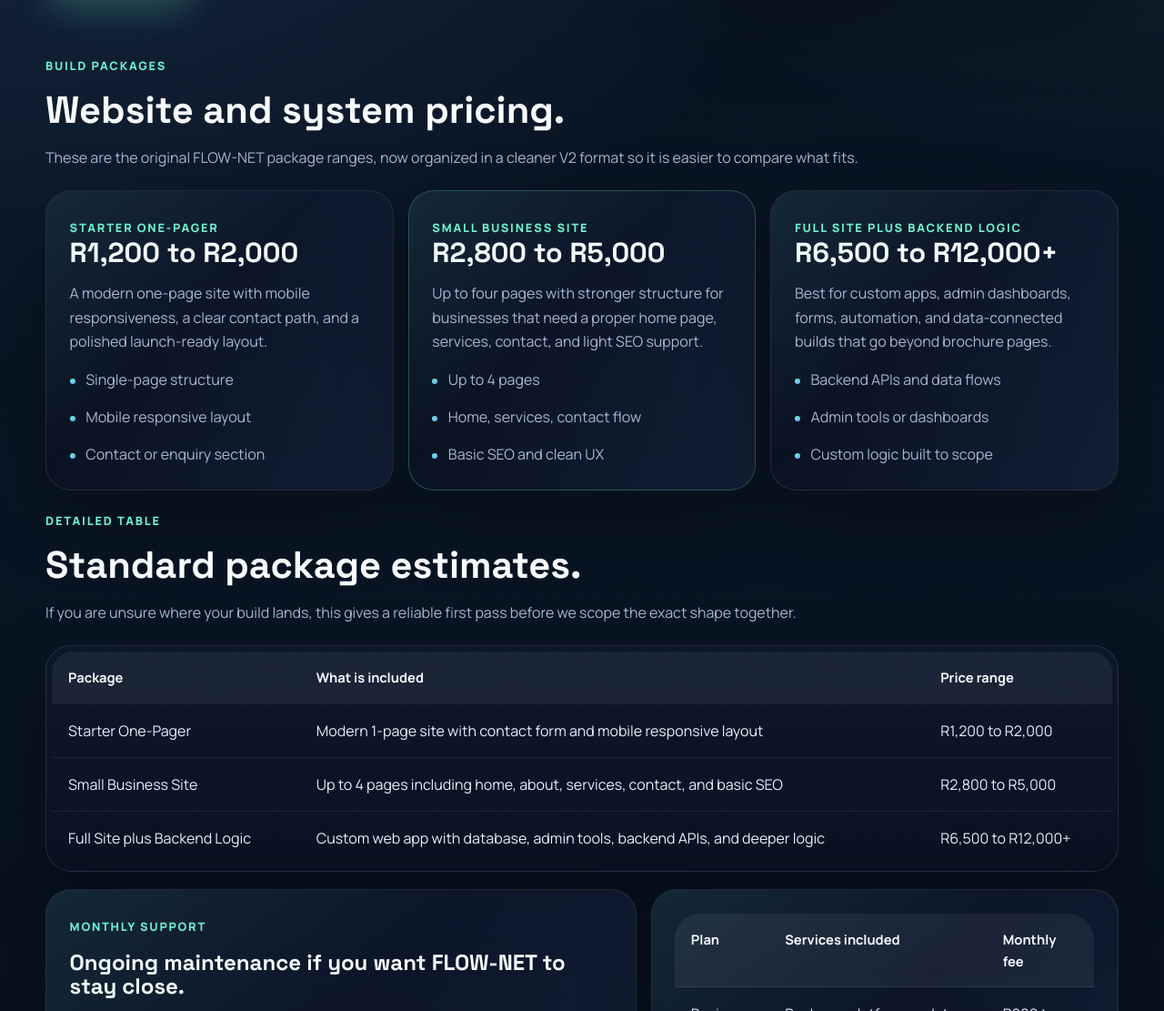
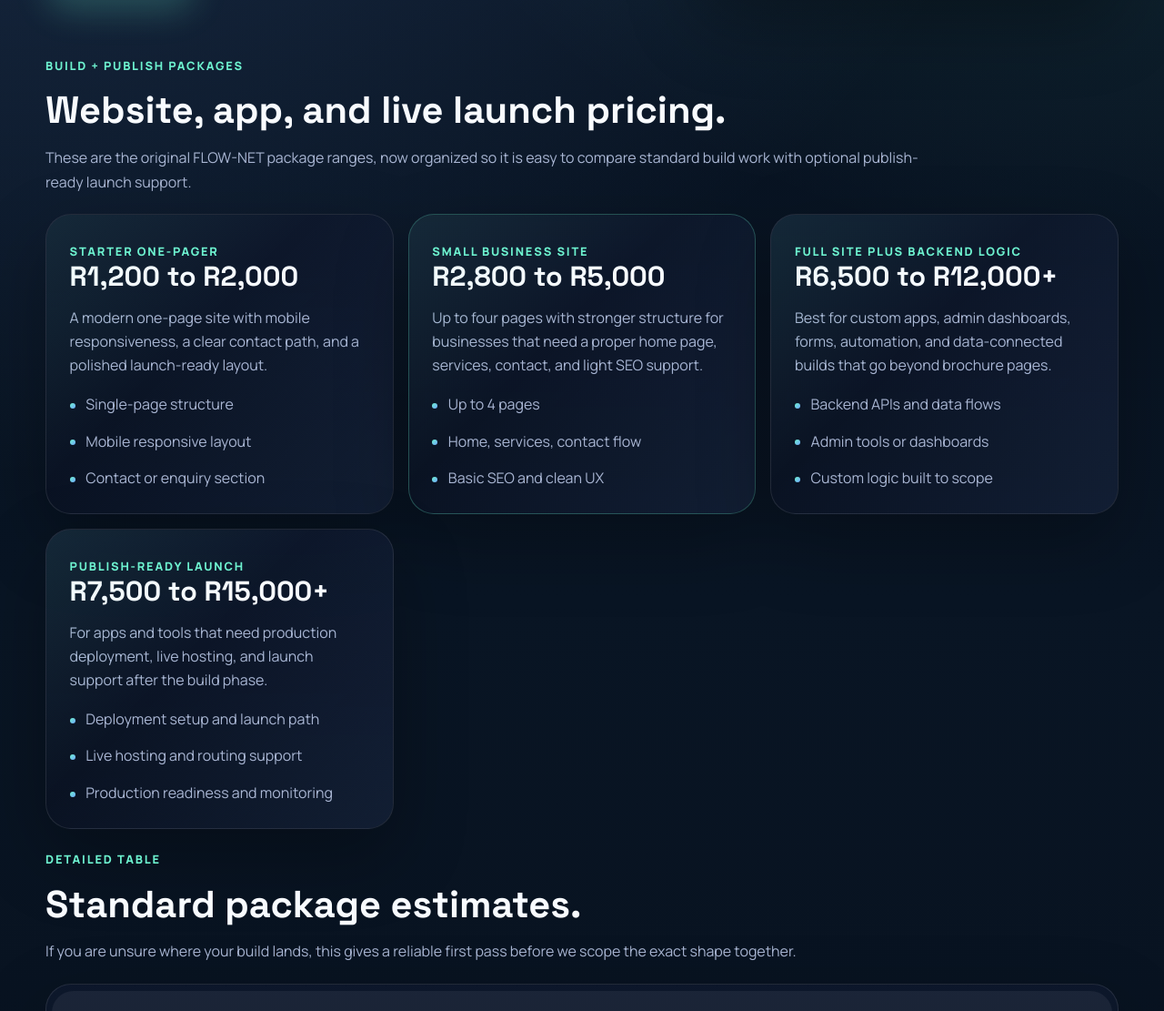
Before and after one commit to flow-net-coder/flow-net-web, a website: page pricing.html in a window 1280 px wide. Shown: the part 753-1864 px from the top of the page at 91% size. Drawn offline with Linux system fonts and the light colour scheme.

Commit message:
feat: add publish-ready launch pricing to FLOW-NET pricing page

```diff
--- a/pricing.html
+++ b/pricing.html
@@ -101,11 +101,12 @@
     <section class="section-block">
       <div class="container">
         <div class="section-heading" data-reveal>
-          <p class="eyebrow">Build packages</p>
-          <h2>Website and system pricing.</h2>
+          <p class="eyebrow">Build + Publish packages</p>
+          <h2>Website, app, and live launch pricing.</h2>
           <p>
-            These are the original FLOW-NET package ranges, now organized in a
-            cleaner V2 format so it is easier to compare what fits.
+            These are the original FLOW-NET package ranges, now organized so it
+            is easy to compare standard build work with optional publish-ready
+            launch support.
           </p>
         </div>
 
@@ -149,6 +150,20 @@
               <li>Backend APIs and data flows</li>
               <li>Admin tools or dashboards</li>
               <li>Custom logic built to scope</li>
+            </ul>
+          </article>
+
+          <article class="surface-card price-card" data-reveal>
+            <p class="price-label">Publish-ready launch</p>
+            <h3>R7,500 to R15,000+</h3>
+            <p>
+              For apps and tools that need production deployment, live hosting,
+              and launch support after the build phase.
+            </p>
+            <ul class="plain-list">
+              <li>Deployment setup and launch path</li>
+              <li>Live hosting and routing support</li>
+              <li>Production readiness and monitoring</li>
             </ul>
           </article>
         </div>
```
